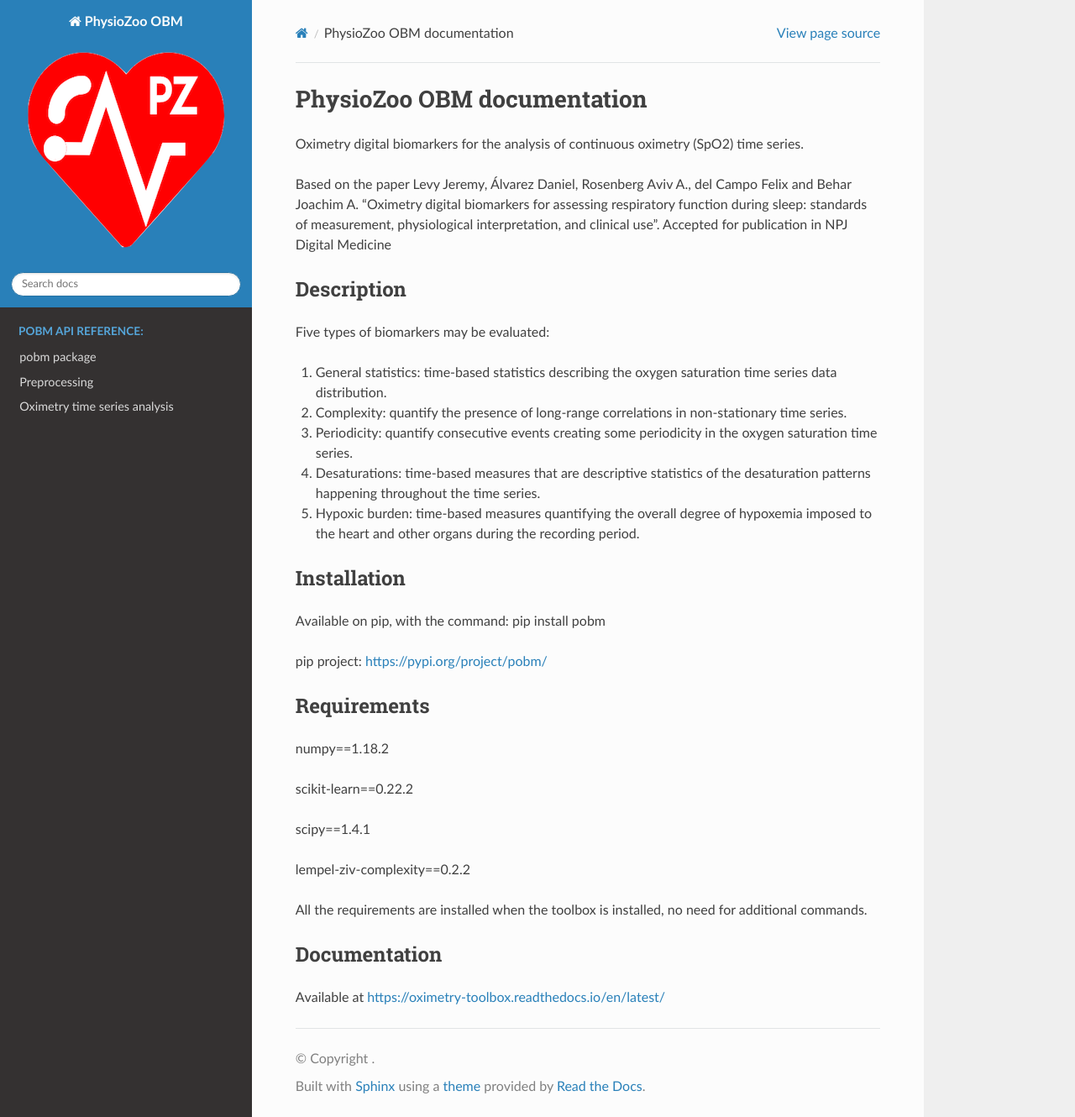
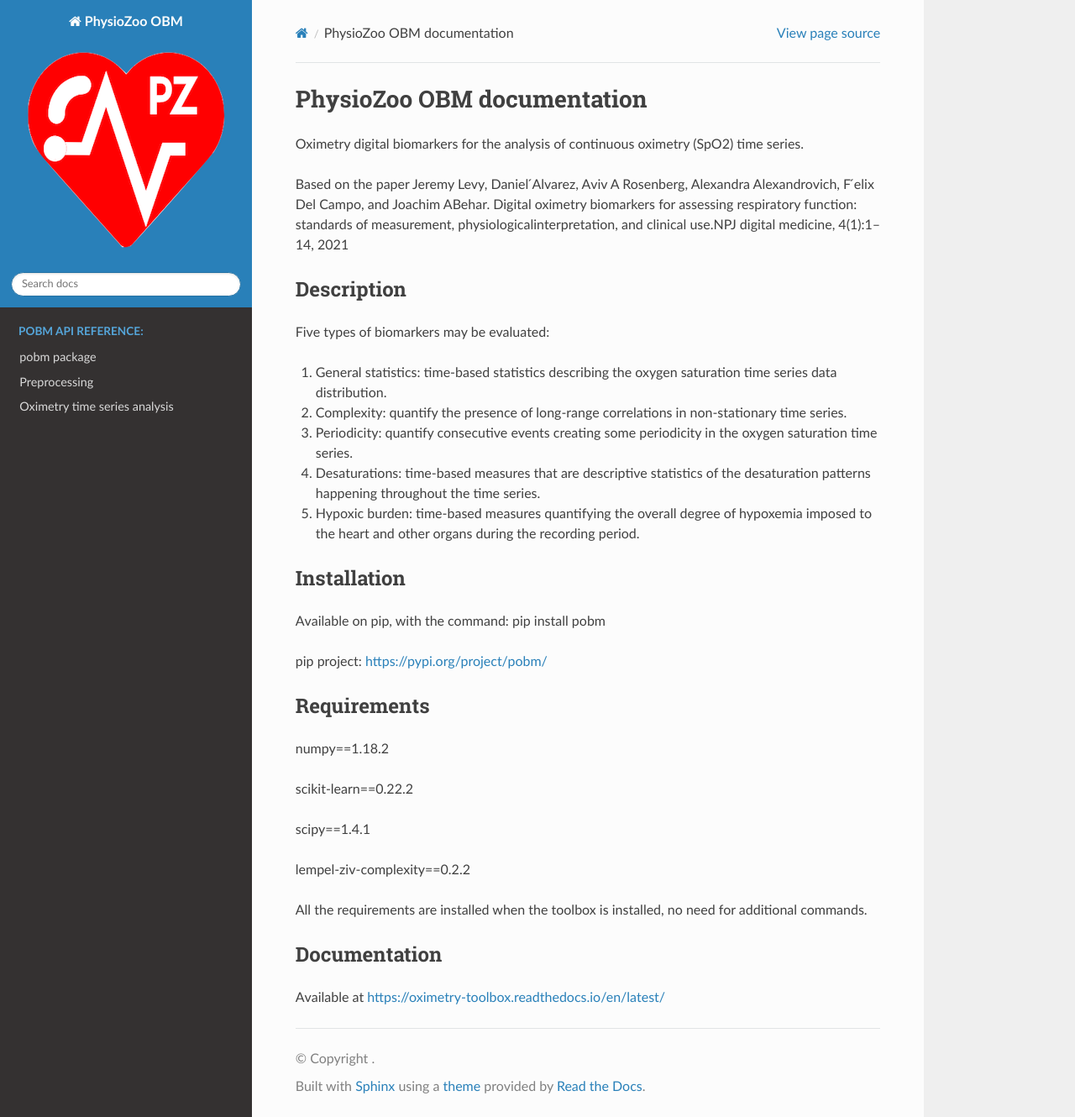
Before and after one commit to aim-lab/Oximetry_Toolbox, a Sphinx documentation site: the page built from docs/README.rst, in a window 1280 px wide and 1330 px high. Shown: the whole window at 84% size. Built offline with Sphinx 7.4.7 and the Read the Docs theme 2.0.0, drawn with Linux system fonts in a browser that asks for light colours.

Commit message:
Update README.rst

```diff
--- a/docs/README.rst
+++ b/docs/README.rst
@@ -4,8 +4,8 @@
 
 Oximetry digital biomarkers for the analysis of continuous oximetry (SpO2) time series.
 
-Based on the paper Levy Jeremy, Álvarez Daniel, Rosenberg Aviv A., del Campo Felix and Behar Joachim A. "Oximetry digital biomarkers for assessing respiratory function during sleep: standards of measurement, physiological interpretation, and clinical use".
-Accepted for publication in NPJ Digital Medicine
+Based on the paper
+Jeremy Levy, Daniel ́Alvarez, Aviv A Rosenberg, Alexandra Alexandrovich, F ́elix Del Campo, and Joachim ABehar.  Digital oximetry biomarkers for assessing respiratory function:  standards of measurement, physiologicalinterpretation, and clinical use.NPJ digital medicine, 4(1):1–14, 2021
 
 Description
 -----------
```
